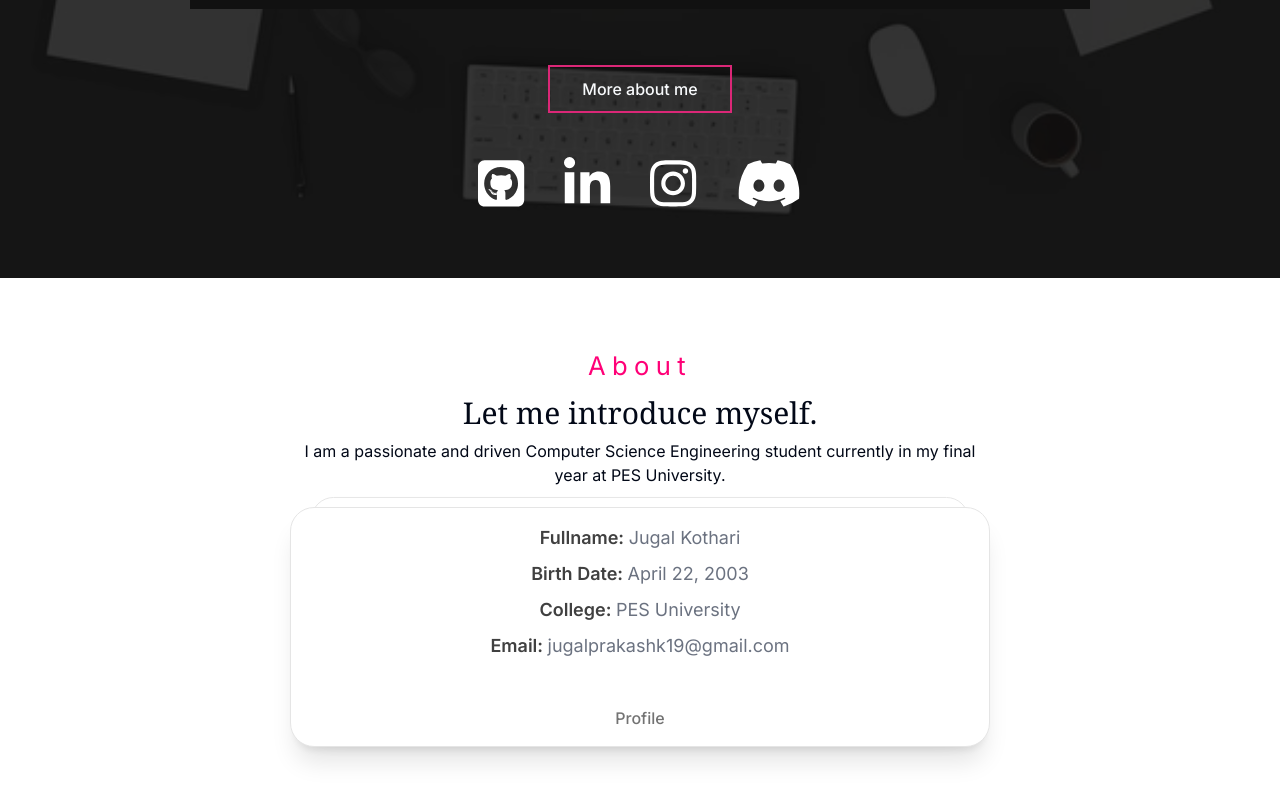
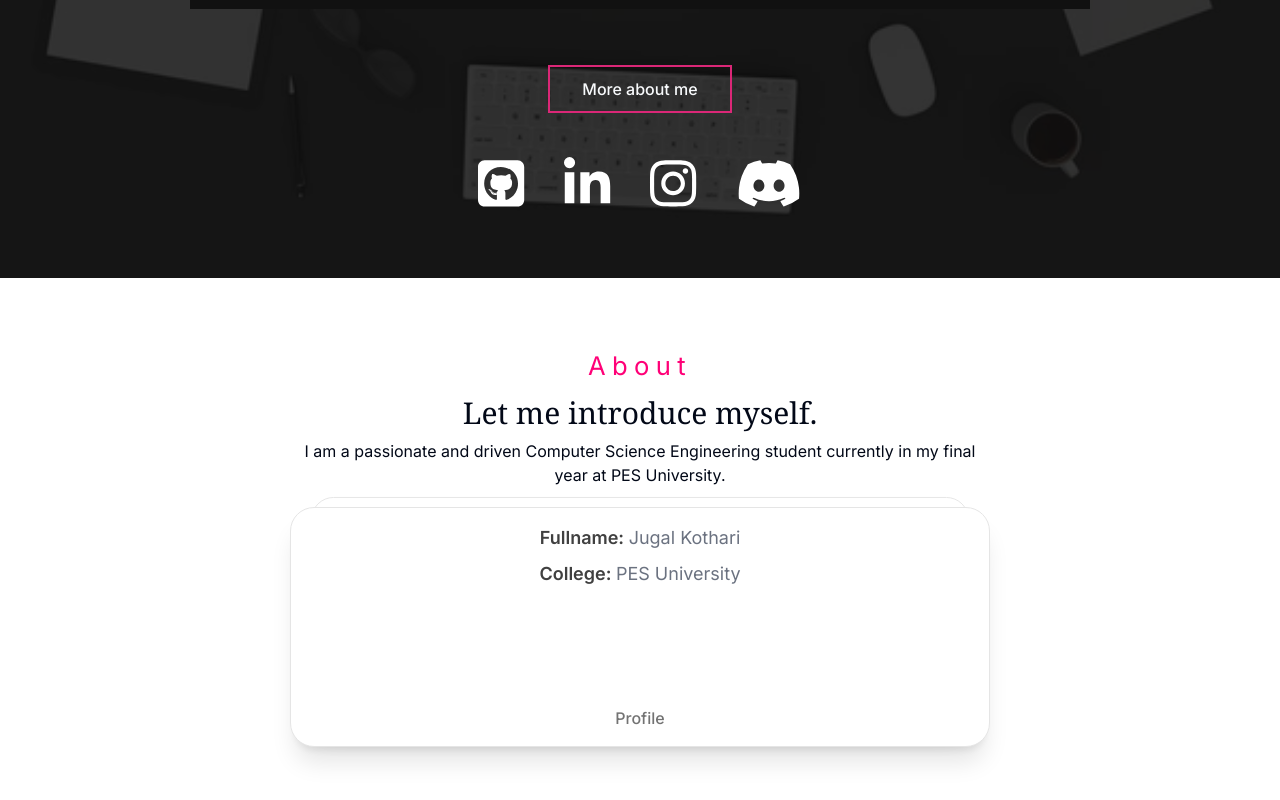
Before and after one commit to JugalKothari/Portfolio-NextJS-Framer, a Next.js app: page / in a window 1280 px wide. Shown: the part 322-1122 px from the top of the page. Built offline with nearby package versions, Linux system fonts and the light colour scheme.

Commit message:
modifies profile card

```diff
--- a/components/Profile.tsx
+++ b/components/Profile.tsx
@@ -5,9 +5,7 @@ import { Highlight } from "./ui/hero-highlight";
 
 const profile = {
   fullname: "Jugal Kothari",
-  birthDate: "April 22, 2003",
   college: "PES University",
-  email: "jugalprakashk19@gmail.com",
 };
 
 const experiences = [
@@ -39,18 +37,18 @@ const CARDS = [
           <strong className="w-28 font-semibold">Fullname: </strong>
           <span className="text-gray-500">{profile.fullname}</span>
         </div>
-        <div className="mb-2">
+        {/* <div className="mb-2">
           <strong className="w-28 font-semibold">Birth Date: </strong>
           <span className="text-gray-500">{profile.birthDate}</span>
-        </div>
+        </div> */}
         <div className="mb-2">
           <strong className="w-28 font-semibold">College: </strong>
           <span className="text-gray-500">{profile.college}</span>
         </div>
-        <div className="mb-2">
+        {/* <div className="mb-2">
           <strong className="w-28 font-semibold">Email: </strong>
           <span className="text-gray-500">{profile.email}</span>
-        </div>
+        </div> */}
       </div>
     ),
   },
```
